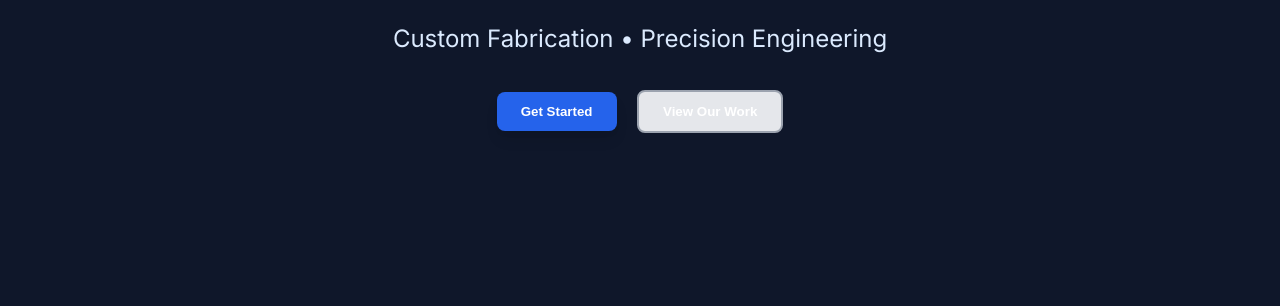
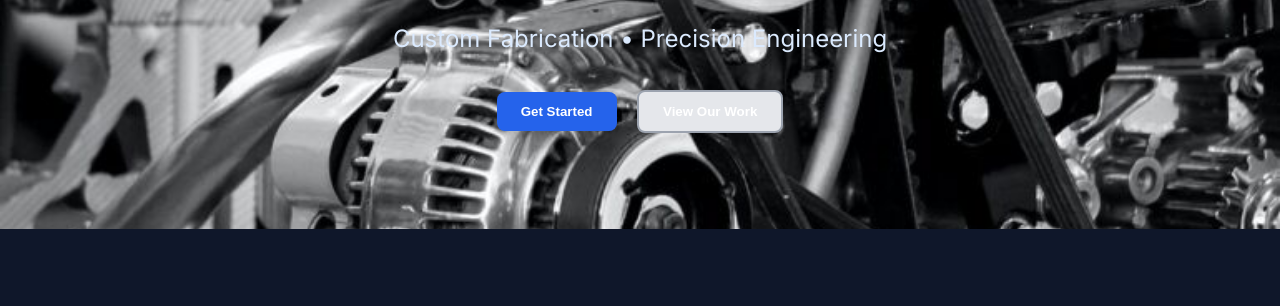
Before and after one commit to Schnez95/Precision-Auto-Engineering, a website: page index.html in a window 1280 px wide. Shown: the part 260-566 px from the top of the page. Drawn offline with Linux system fonts and the light colour scheme.

Commit message:
Fix homepage image filename typo

```diff
--- a/index.html
+++ b/index.html
@@ -53,7 +53,7 @@
 
     <!-- Hero Section -->
     <section id="home" class="text-white relative overflow-hidden"
-         style="background-image: url('./images/Homeapge pics.jpeg');
+         style="background-image: url('./images/Homepage pics.jpeg');
                 background-size: cover;
                 background-position: center;">
         <div class="absolute inset-0 bg-black opacity-60"></div>
```
